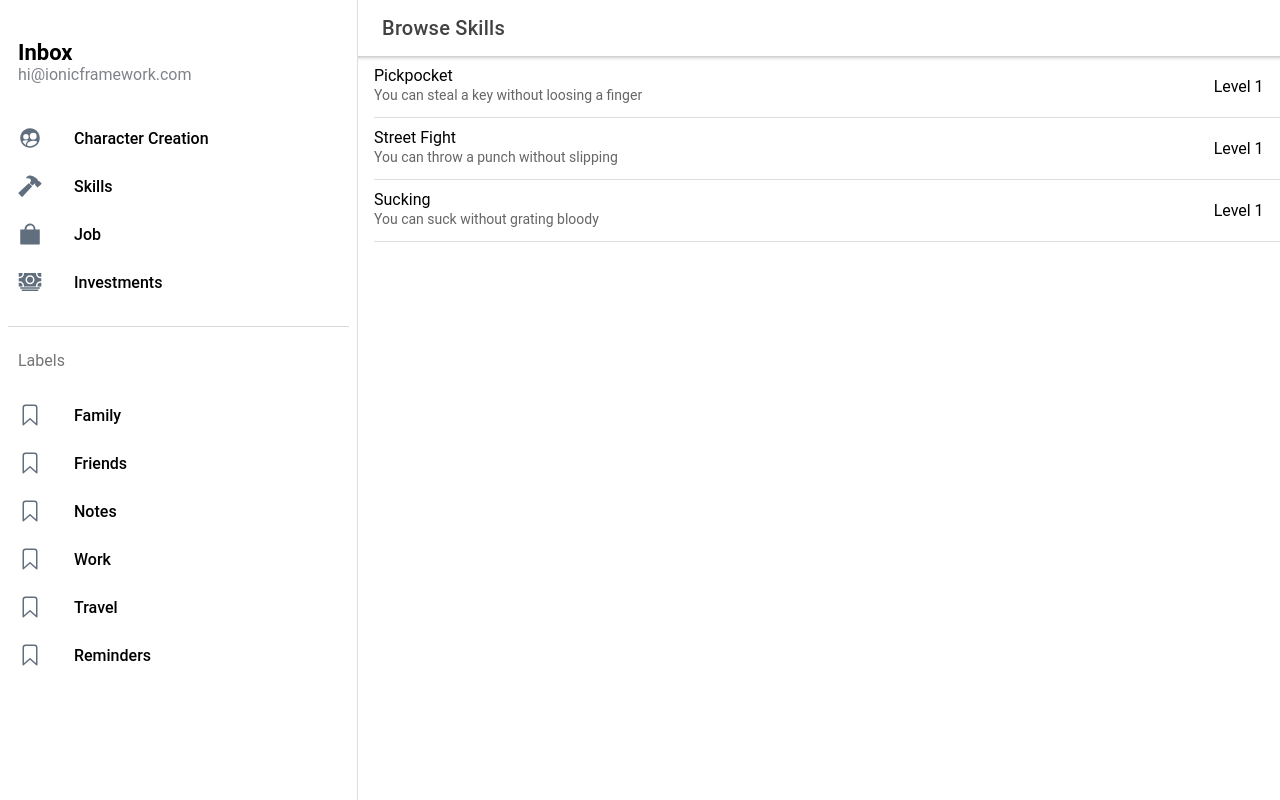
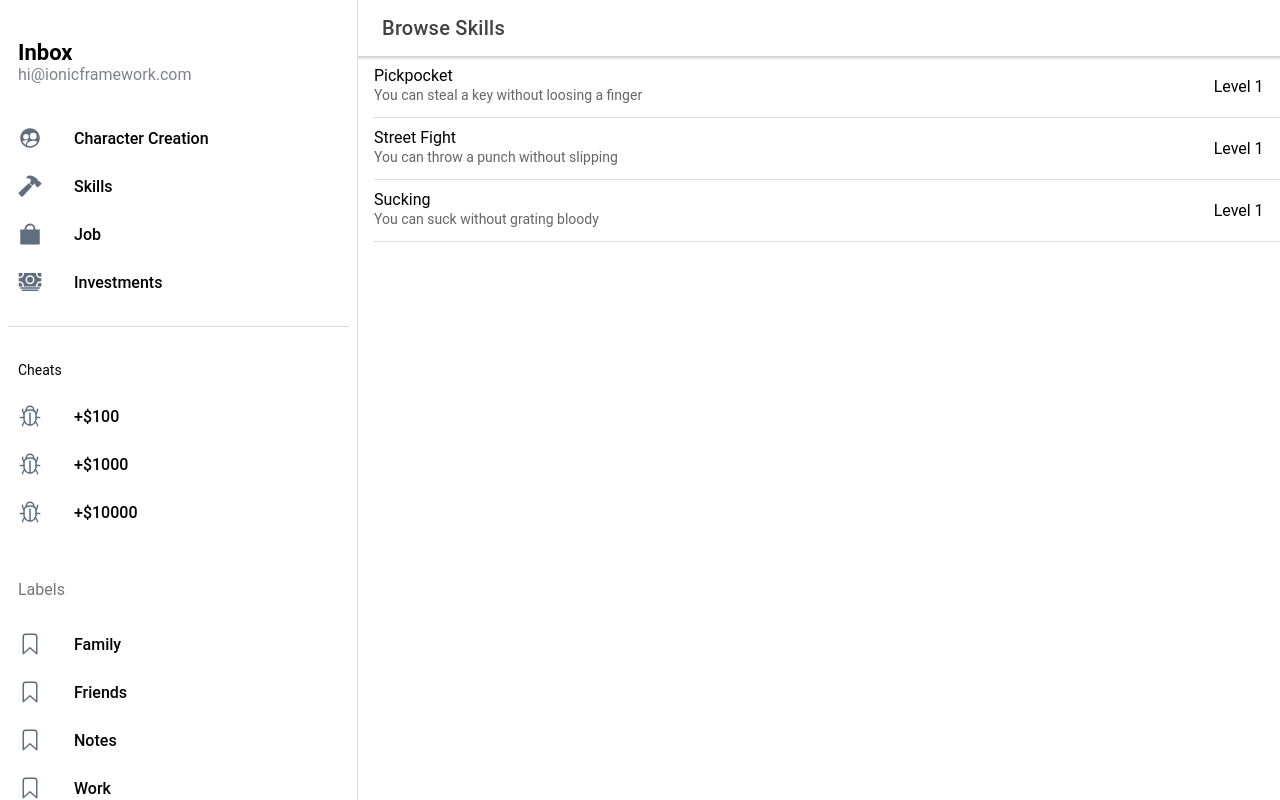
Before and after one commit to ngocnv371/lifesimulator, a React (Create React App) app: page /skills/browse in a window 1280 px wide. Built offline with nearby package versions, Linux system fonts and the light colour scheme.

Commit message:
add inventory

```diff
--- /dev/null
+++ b/src/app/models.ts
@@ -0,0 +1 @@
+export const d = 0;
--- a/src/app/store.ts
+++ b/src/app/store.ts
@@ -7,9 +7,11 @@ import {
 import { TypedUseSelectorHook, useDispatch, useSelector } from "react-redux";
 import thunk, { ThunkDispatch } from "redux-thunk";
 import profileReducer from "../features/profile/ProfileSlice";
+import inventoryReducer from "../features/inventory/InventorySlice";
 
 const rootReducer = combineReducers({
   profile: profileReducer,
+  inventory: inventoryReducer,
 });
 
 export const store = configureStore({
--- a/src/components/Menu.tsx
+++ b/src/components/Menu.tsx
@@ -13,6 +13,7 @@ import {
 import { useLocation } from 'react-router-dom';
 import { archiveOutline, archiveSharp, bag, bagSharp, bookmarkOutline, cashOutline, cashSharp, hammerOutline, hammerSharp, heartOutline, heartSharp, mailOutline, mailSharp, paperPlaneOutline, paperPlaneSharp, peopleCircleOutline, peopleCircleSharp, trashOutline, trashSharp, warningOutline, warningSharp } from 'ionicons/icons';
 import './Menu.css';
+import Cheats from '../features/cheat/Cheats';
 
 interface AppPage {
   url: string;
@@ -71,6 +72,8 @@ const Menu: React.FC = () => {
           })}
         </IonList>
 
+        <Cheats />
+
         <IonList id="labels-list">
           <IonListHeader>Labels</IonListHeader>
           {labels.map((label, index) => (
--- /dev/null
+++ b/src/features/cheat/Cheats.tsx
@@ -0,0 +1,37 @@
+import {
+  IonIcon,
+  IonItem,
+  IonLabel,
+  IonList,
+  IonListHeader,
+} from "@ionic/react";
+import { bugOutline } from "ionicons/icons";
+import { useAppDispatch } from "../../app/store";
+import { addMoney } from "../inventory/InventorySlice";
+
+const Cheats: React.FC = () => {
+  const dispatch = useAppDispatch();
+  function cheatMoney(amount: number) {
+    dispatch(addMoney(amount));
+  }
+
+  return (
+    <IonList id="cheats-list">
+      <IonListHeader>Cheats</IonListHeader>
+      <IonItem lines="none" onClick={() => cheatMoney(100)}>
+        <IonIcon aria-hidden="true" slot="start" icon={bugOutline} />
+        <IonLabel>+$100</IonLabel>
+      </IonItem>
+      <IonItem lines="none" onClick={() => cheatMoney(1000)}>
+        <IonIcon aria-hidden="true" slot="start" icon={bugOutline} />
+        <IonLabel>+$1000</IonLabel>
+      </IonItem>
+      <IonItem lines="none" onClick={() => cheatMoney(10000)}>
+        <IonIcon aria-hidden="true" slot="start" icon={bugOutline} />
+        <IonLabel>+$10000</IonLabel>
+      </IonItem>
+    </IonList>
+  );
+};
+
+export default Cheats;
--- /dev/null
+++ b/src/features/inventory/InventorySlice.ts
@@ -0,0 +1,29 @@
+import { createSlice, PayloadAction } from "@reduxjs/toolkit";
+
+type State = {
+  money: number;
+};
+
+const initialState: State = {
+  money: 0,
+};
+
+const slice = createSlice({
+  name: "inventory",
+  initialState,
+  reducers: {
+    addMoney(state, action: PayloadAction<number>) {
+      state.money += action.payload;
+    },
+    removeMoney(state, action: PayloadAction<number>) {
+      state.money -= action.payload;
+      if (state.money < 0) {
+        state.money = 0;
+      }
+    },
+  },
+});
+
+export const { addMoney, removeMoney } = slice.actions;
+
+export default slice.reducer;
```
